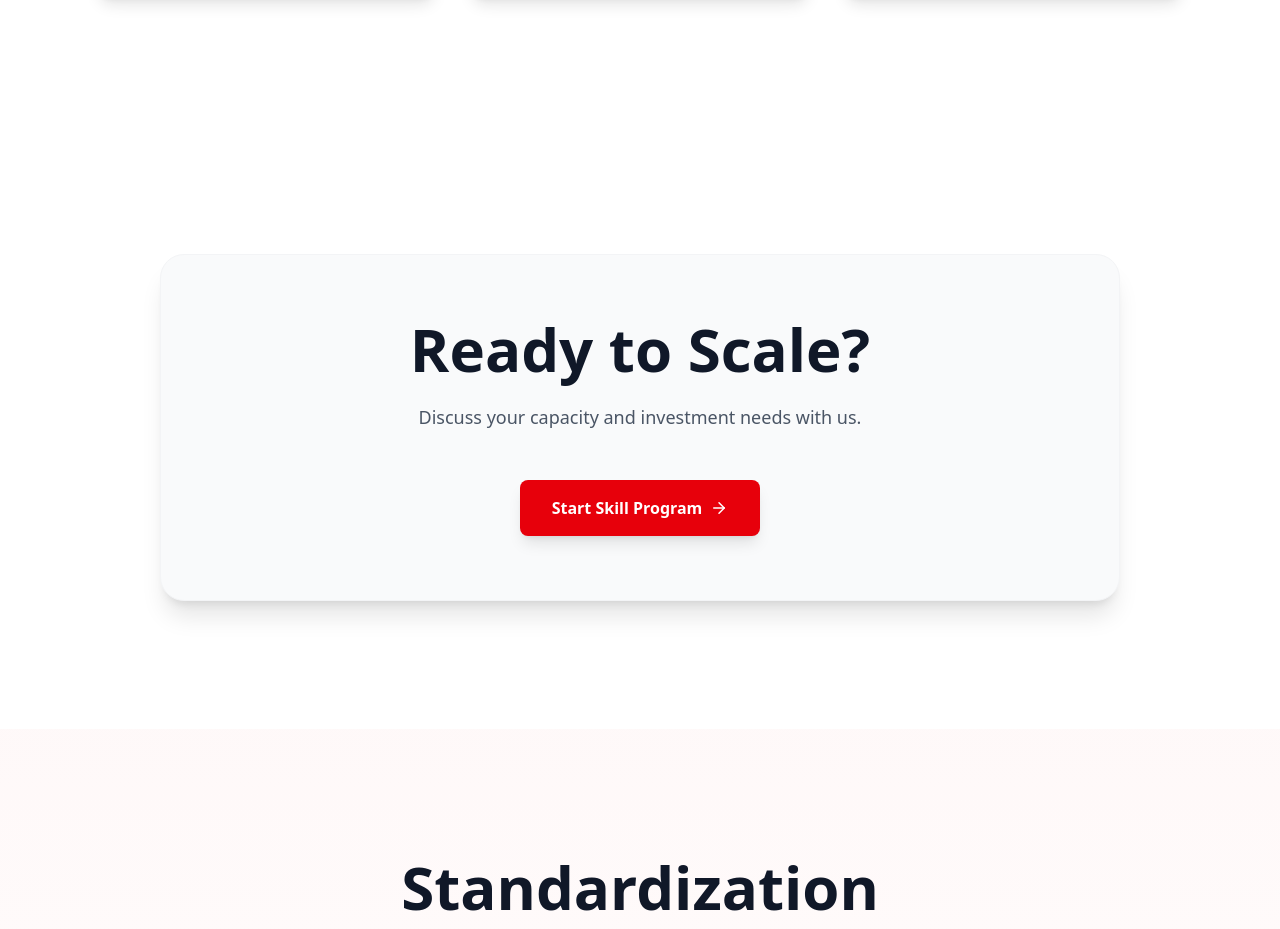
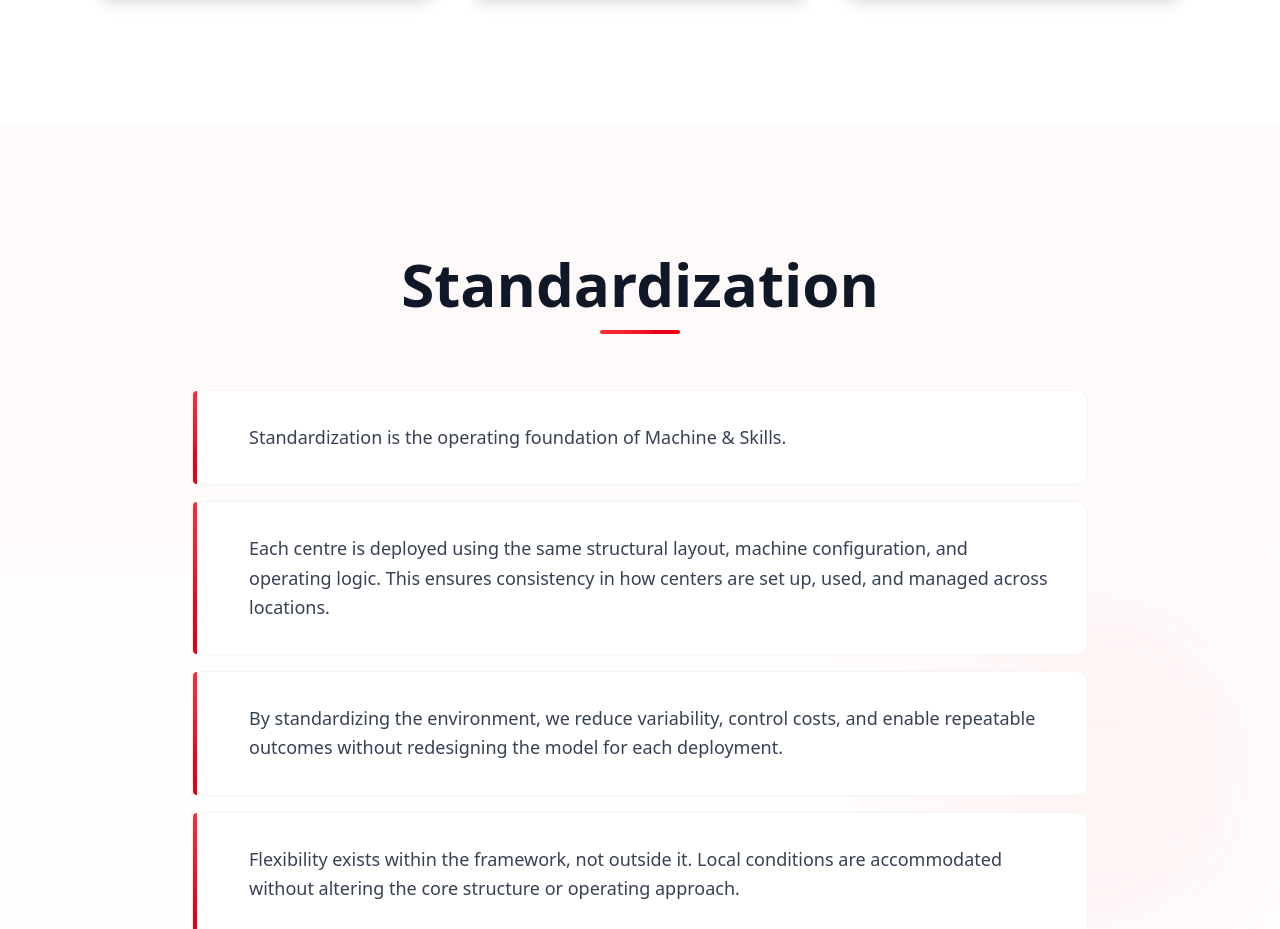
Before and after one commit to Oludefiyinfoluwa06/tmsc-client, a React (Vite) app: page / in a window 1280 px wide. Shown: the part 1490-2419 px from the top of the page. Built offline with nearby package versions, Linux system fonts and the light colour scheme; no server answers.

Commit message:
Complete update

```diff
--- a/src/pages/Homepage.tsx
+++ b/src/pages/Homepage.tsx
@@ -1,5 +1,4 @@
 import PillarsSection from '../components/home/PillarsSection'
-import CTASection from '../components/home/CTASection'
 import Standardization from '../components/home/Standardization'
 import AnchorStatement from '../components/common/AnchorStatement'
 import Engagement from '../components/common/Engagement'
@@ -36,7 +35,7 @@ export default function Homepage() {
 
       <PillarsSection />
       {/* <CredibilitySection /> */}
-      <CTASection />
+      {/* <CTASection /> */}
       <Standardization />
       <AnchorStatement />
       <Engagement />
```
